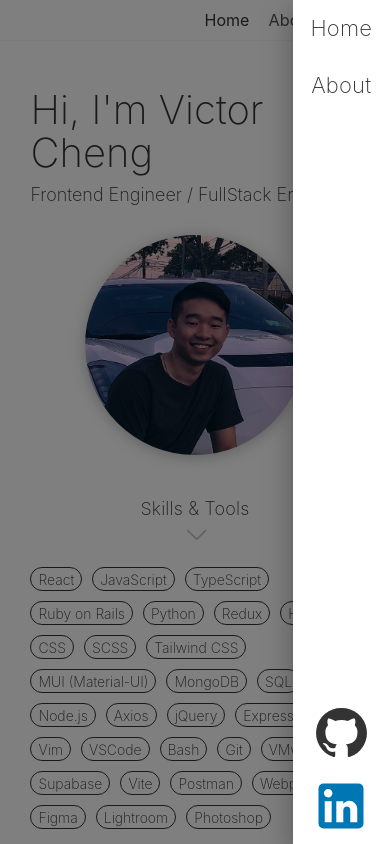
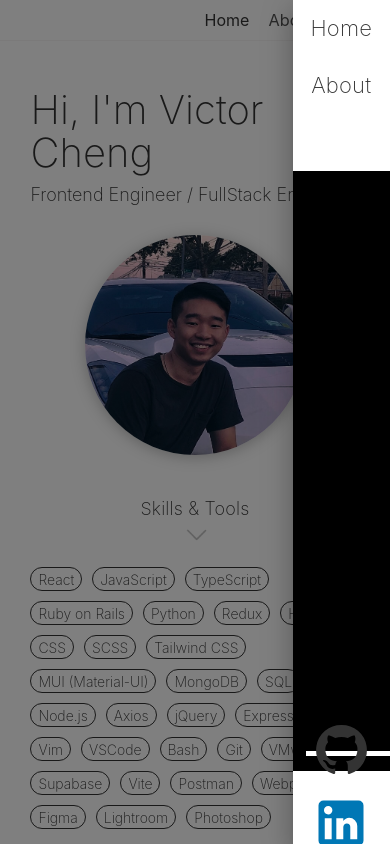
Before and after one commit to vstoic/Portfolio, a React (Create React App) app: page /#/ in a window 390 px wide. Both pictures are taken after a click on the icon 347 px from the left and 20 px from the top of the page. Shown: the top 844 px of the page. Built offline with nearby package versions, Linux system fonts and the light colour scheme.

Commit message:
adding pong game

```diff
--- /dev/null
+++ b/src/components/Common/PongGame/PongGame.js
@@ -0,0 +1,101 @@
+import React, { useRef, useEffect, useState } from 'react';
+
+const PongGame = () => {
+    const canvasRef = useRef(null);
+    // Adjusting the initial states to fit the new canvas size
+    const [boardWidth] = useState(340);
+    const [boardHeight] = useState(600);
+    const [player, setPlayer] = useState({ x: 135, y: 580, width: 90, height: 5, velocityX: 45 }); // Adjust player dimensions and position
+    const [ball, setBall] = useState({ x: boardWidth/2, y: boardHeight/2, width: 10, height: 10, velocityX: 4, velocityY: 3 }); // Adjust ball dimensions and position
+
+
+    const [score, setScore] = useState(0); // Score state initialized
+    const [gameOver, setGame] = useState(false); // Game over state initialized
+
+    // Initial setup
+    useEffect(() => {
+        const canvas = canvasRef.current;
+        const ctx = canvas.getContext('2d');
+        canvas.width = boardWidth;
+        canvas.height = boardHeight;
+
+        const keyDownHandler = (e) => {
+            let newPlayer = { ...player };
+            if (e.key === "ArrowLeft") {
+                newPlayer.x = Math.max(newPlayer.x - newPlayer.velocityX, 0);
+            } else if (e.key === "ArrowRight") {
+                newPlayer.x = Math.min(newPlayer.x + newPlayer.velocityX, boardWidth - newPlayer.width);
+            }
+            setPlayer(newPlayer);
+        };
+
+        window.addEventListener('keydown', keyDownHandler);
+
+        return () => window.removeEventListener('keydown', keyDownHandler);
+    }, [player, boardWidth, boardHeight]);
+
+    // Game logic and rendering
+    useEffect(() => {
+        if (gameOver) {
+            // ctx.fillStyle = "black";
+            // ctx.fillRect(0, 0, canvas.width, canvas.height);
+            // ctx.font = "20px sans-serif";
+            // ctx.fillStyle = "white";
+            // ctx.fillText("Game Over: Press 'Space' to Restart", 50, canvas.height / 2);
+            return;
+        }
+
+        const canvas = canvasRef.current;
+        const ctx = canvas.getContext('2d');
+        let animationFrameId;
+
+        const draw = () => {
+            ctx.clearRect(0, 0, boardWidth, boardHeight);
+            ctx.fillStyle = 'black'; // Set background color
+            ctx.fillRect(0, 0, boardWidth, boardHeight); // Fill background
+
+            // Update and draw ball
+            ctx.fillStyle = "white";
+            ball.x += ball.velocityX;
+            ball.y += ball.velocityY;
+            ctx.fillRect(ball.x, ball.y, ball.width, ball.height);
+            // Collision with the walls
+            if (ball.y <= 0) { // Top wall
+                ball.velocityY *= -1;
+            }
+            if (ball.x <= 0 || (ball.x + ball.width >= canvas.width)) { // Left and right walls
+                ball.velocityX *= -1;
+            }
+            // Collision with the bottom wall (below which is game over)
+            if (ball.y + ball.height >= canvas.height) {
+                // Game over logic
+                setGame(true); // Consider using a state setter if `gameOver` is a state
+            }
+            if (ball.y + ball.height >= player.y && ball.x >= player.x && ball.x <= player.x + player.width) {
+                ball.velocityY = -Math.abs(ball.velocityY * 1.2);
+                setScore(score + 1);
+            }
+            // Draw player
+            ctx.fillStyle = 'white'; // Set player color
+            ctx.fillRect(player.x, player.y, player.width, player.height);
+
+            // Draw score
+            ctx.font = '16px sans-serif';
+            ctx.fillStyle = 'white';
+            ctx.fillText(`Score: ${score}`, 10, 20); // Position the score at the top left corner
+
+
+            animationFrameId = window.requestAnimationFrame(draw);
+        };
+
+        draw();
+
+        return () => {
+            window.cancelAnimationFrame(animationFrameId);
+        };
+    }, [player, ball, gameOver, boardWidth, boardHeight]);
+
+    return <canvas ref={canvasRef} />;
+};
+
+export default PongGame;
--- a/src/components/Sidebar/MobileSideBar.jsx
+++ b/src/components/Sidebar/MobileSideBar.jsx
@@ -13,6 +13,7 @@ import { NavLink } from 'react-router-dom';
 import Link from '@mui/material/Link';
 import GitHubIcon from '@mui/icons-material/GitHub';
 import LinkedInIcon from '@mui/icons-material/LinkedIn';
+import PongGame from '../Common/PongGame/PongGame';
 
 let styles = {
   menuText: {
@@ -22,6 +23,13 @@ let styles = {
     color: '#333',
     fontSize: '22px',
     fontWeight: '200',
+  },
+  game: {
+    display: 'flex',
+    justifyContent: 'center',
+    alignItems: 'center',
+    width: '100%',
+    height: '100%',
   },
 };
 
@@ -81,6 +89,10 @@ export default function TemporaryDrawer() {
             />
           </ListItemButton>
         </NavLink>
+        <Box style={styles.game}>
+          <PongGame width={styles.game.width}/>
+        </Box>
+
         {/* <NavLink
           exact="true"
           activeclassname="contact-link"
```
